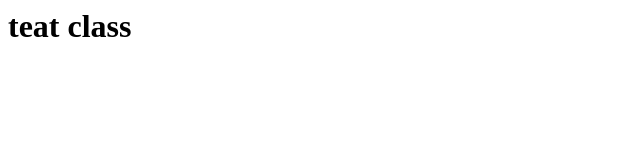
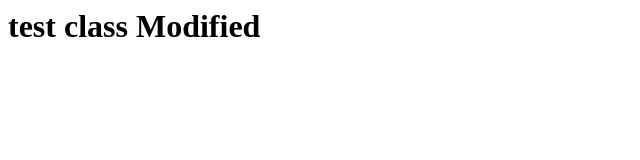
Before and after one commit to Hanojithan/Dev-Test, a plain HTML site: page index.html in a window 1280 px wide. Shown: the whole page, without its empty margins (0-640 px from the left). Drawn offline with Linux system fonts and the light colour scheme.

Commit message:
updated first step

```diff
--- a/index.html
+++ b/index.html
@@ -1,5 +1,7 @@
 <html>
 <h1>
-teat class
+test class
+Modified
+
 </h1>
 </html>
```
